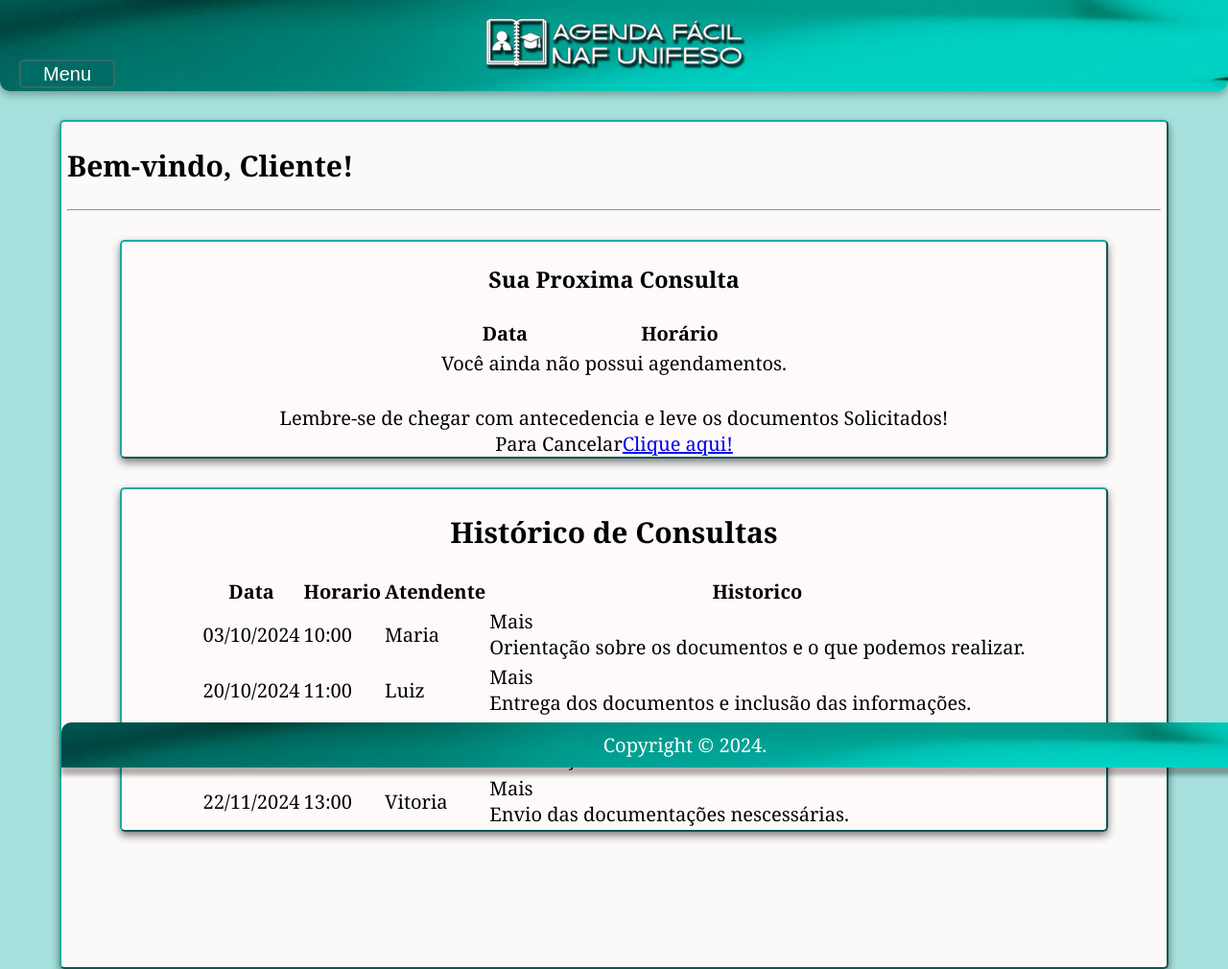
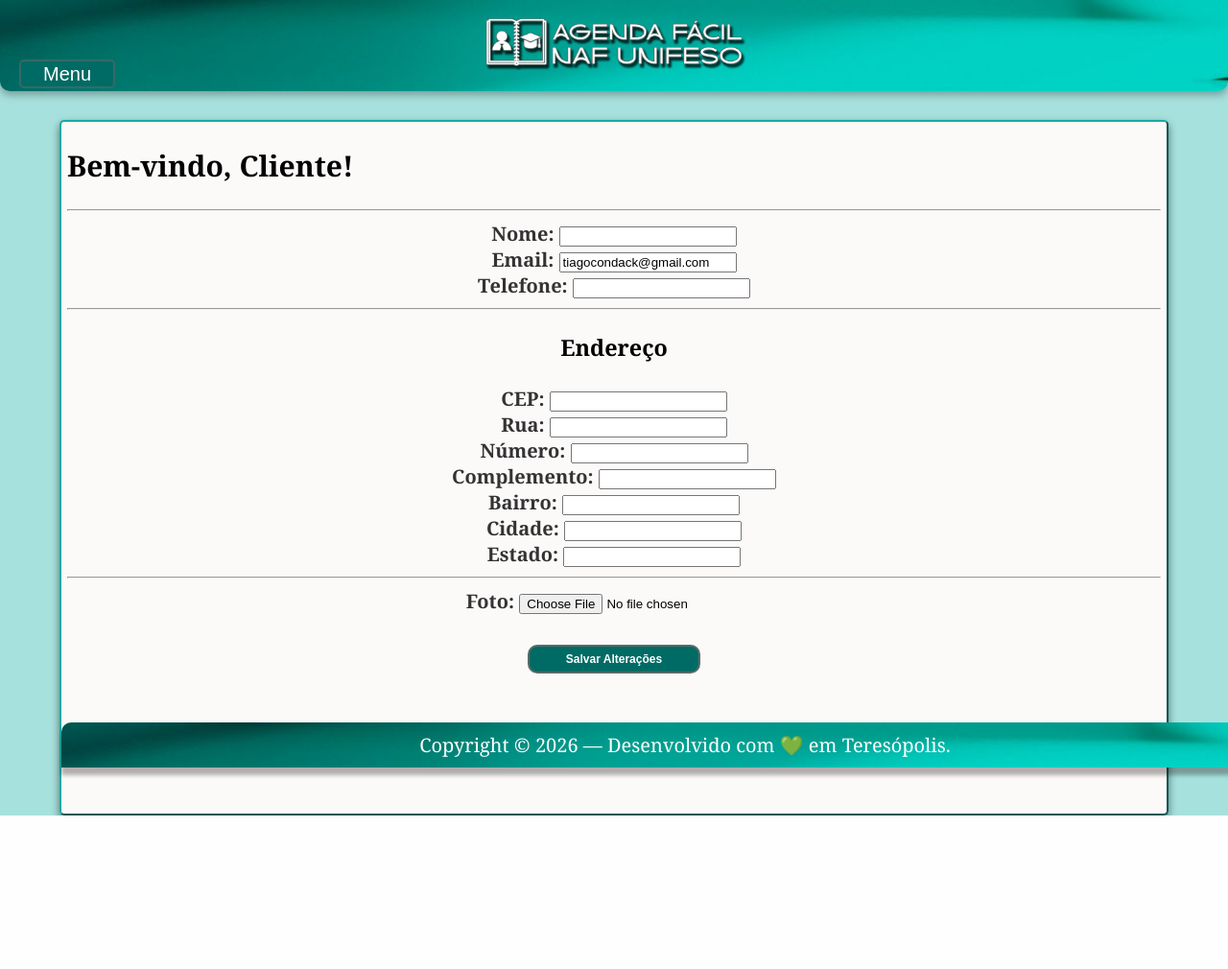
Before and after one commit to tcondack/agendafacil, a Django app: page /login/perfil_cliente/ in a window 1280 px wide. Shown: the whole page at 96% size. After the commit the page ends 850 px from the top, so only its background shows below. Run offline with Django 4.2, Linux system fonts and the light colour scheme; a user stored in the database is signed in.

Commit message:
update perfil_cliente.html

```diff
--- a/agendafacil/agendafacil/login_agendafacil/forms.py
+++ b/agendafacil/agendafacil/login_agendafacil/forms.py
@@ -2,6 +2,7 @@ from django import forms
 from .models import Usuario
 from django.contrib.auth.forms import UserCreationForm
 
+## criação de usuário
 class UsuarioForm(UserCreationForm):
     class Meta:
         model = Usuario
@@ -26,3 +27,21 @@ class UsuarioForm(UserCreationForm):
         if commit:
             user.save()
         return user
+
+## Edição perfil cliente
+class UsuarioUpdateForm(forms.ModelForm):
+    class Meta:
+        model = Usuario
+        fields = [
+            'first_name',
+            'email',
+            'telefone',
+            'foto_perfil',
+            'cep',
+            'logradouro',
+            'numero',
+            'complemento',
+            'bairro',
+            'cidade',
+            'estado',
+        ]
--- a/agendafacil/agendafacil/login_agendafacil/models.py
+++ b/agendafacil/agendafacil/login_agendafacil/models.py
@@ -27,14 +27,23 @@ class Usuario(AbstractUser):
         blank=True,
         null=True
     )
+
     foto_perfil = models.ImageField(
         upload_to='usuarios/',
         blank=True,
         null=True
     )
+    cep = models.CharField(max_length=9, blank=True, null=True)
+    logradouro = models.CharField(max_length=255, blank=True, null=True)
+    numero = models.CharField(max_length=10, blank=True, null=True)
+    complemento = models.CharField(max_length=255, blank=True, null=True)
+    bairro = models.CharField(max_length=255, blank=True, null=True)
+    cidade = models.CharField(max_length=255, blank=True, null=True)
+    estado = models.CharField(max_length=40, blank=True, null=True)
+    pais = models.CharField(max_length=255, blank=True, null=True)
+
     def __str__(self):
         return self.username
-
 
 class agendamento(models.Model):
     cliente = models.ForeignKey(
@@ -48,3 +57,24 @@ class agendamento(models.Model):
 
     def __str__(self):
         return f'{self.data} - {self.horario}'
+
+    STATUS_CHOICES = (
+        ('AGENDADO', 'Agendado'),
+        ('CANCELADO', 'Cancelado'),
+        ('CONFIRMADO', 'Confirmado'),
+        ('ATENDIDO', 'Atendido'),
+       )
+    cliente = models.ForeignKey('Usuario', on_delete=models.CASCADE)
+    data = models.DateField()
+    horario = models.TimeField()
+
+    status = models.CharField(
+        max_length=15,
+        choices=STATUS_CHOICES,
+        default='AGENDADO',
+    )
+    criado_em = models.DateTimeField(auto_now_add=True)
+
+
+    def __str__(self):
+     return f"{self.cliente} - {self.data} {self.horario}"
--- /dev/null
+++ b/agendafacil/agendafacil/login_agendafacil/static/login_agendafacil/js/index.js
@@ -0,0 +1,97 @@
+function toggleMenu() {
+    const menu = document.getElementById('menu');
+    if (menu.style.display === 'block') {
+        menu.style.display = 'none';
+    } else {
+        menu.style.display = 'block';
+    }
+}
+function toggleMenu() {
+    const menu = document.getElementById('menu');
+    if (menu.style.display === 'block') {
+        menu.style.display = 'none';
+    } else {
+        menu.style.display = 'block';
+    }
+}
+
+function validarSenha() {
+    let Senha = document.getElementById('Senha');
+    let SenhaC = document.getElementById('SenhaC');
+
+    if (Senha.value != SenhaC.value) {
+        SenhaC.setCustomValidity("Senhas diferentes!");
+        SenhaC.reportValidity();
+        return false;
+      } else {
+        SenhaC.setCustomValidity("");
+        return true;
+      }
+  }
+
+
+document.addEventListener("DOMContentLoaded", function () {
+
+    const cepInput = document.getElementById("id_cep");
+    const form = document.querySelector("form");
+
+    if (!cepInput || !form) return;
+
+    // 🚫 NUNCA deixa ENTER enviar o form enquanto estiver no CEP
+    cepInput.addEventListener("keydown", function (e) {
+        if (e.key === "Enter") {
+            e.preventDefault();
+            buscarCEP();
+        }
+    });
+
+    // 🔎 Busca automaticamente quando completar 8 números
+    cepInput.addEventListener("input", function () {
+
+        let cep = cepInput.value.replace(/\D/g, '');
+
+        if (cep.length === 8) {
+            buscarCEP();
+        }
+    });
+
+    // 🚫 Segurança extra — impede submit acidental
+    form.addEventListener("submit", function (e) {
+
+        const logradouro = document.getElementById("id_logradouro").value;
+
+        // se digitou CEP mas não buscou ainda
+        if (cepInput.value && !logradouro) {
+            e.preventDefault();
+            buscarCEP();
+            alert("Aguarde o preenchimento do endereço antes de salvar.");
+        }
+    });
+
+});
+
+
+function buscarCEP() {
+
+    const cep = document.getElementById("id_cep").value.replace(/\D/g, '');
+
+    if (cep.length !== 8) return;
+
+    fetch(`https://viacep.com.br/ws/${cep}/json/`)
+        .then(response => response.json())
+        .then(data => {
+
+            if (data.erro) {
+                alert("CEP não encontrado");
+                return;
+            }
+
+            document.getElementById("id_logradouro").value = data.logradouro;
+            document.getElementById("id_bairro").value = data.bairro;
+            document.getElementById("id_cidade").value = data.localidade;
+            document.getElementById("id_estado").value = data.uf;
+
+            document.getElementById("id_numero").focus();
+        })
+        .catch(() => alert("Erro ao buscar CEP"));
+}
--- a/agendafacil/agendafacil/login_agendafacil/templates/login_agendafacil/perfil_cliente.html
+++ b/agendafacil/agendafacil/login_agendafacil/templates/login_agendafacil/perfil_cliente.html
@@ -7,9 +7,7 @@
     <title>Agenda Fácil NAF</title>
     <link rel="icon" type="image/ico" href="{% static 'imagens/ICON003.ico' %}">
     <link rel="stylesheet" href="{% static 'css/style.css' %}">
-    <script src="{% static 'js/index.js' %}"></script>
 </head>
-<body>
 <body>
     <div class="site-header">
         <img src="{% static 'imagens/logo001.png' %}" width=320px>
@@ -28,57 +26,70 @@
                 <div class="divbtn">
             <p><strong><h2>Bem-vindo, Cliente! </h2></strong></p>
                 <hr><center>
-                <div class="container">
-                <div id="passar_mouse"><h3>Sua Proxima Consulta</h3>
-                    <div id="mostrar">
-                     <table>
-    <tr>
-        <th>Data</th>
-        <th>Horário</th>
-    </tr>
+ <form method="POST" enctype="multipart/form-data">
+            {% csrf_token %}
 
-    {% for agendamento in agendamentos %}
-    <tr>
-        <td>{{ agendamento.data }}</td>
-        <td>{{ agendamento.horario }}</td>
-    </tr>
-    {% empty %}
-    <tr>
-        <td colspan="2">Você ainda não possui agendamentos.</td>
-    </tr>
-    {% endfor %}
-</table>
+            <label>Nome:</label>
+            {{ form.first_name }}
+            <br>
 
-                        <br>Lembre-se de chegar com antecedencia e leve os documentos Solicitados!<br>
-                         Para Cancelar<a href="Cancelar Agendamento.html">Clique aqui!</a></div>
-            </div>
-                </div>
-                <div class="container">
-                    <p><h2>Histórico de Consultas</h2></p>
-                    <table>
-                        <tr class="topo">
-                            <th>Data</th><th>Horario</th><th>Atendente</th><th>Historico</th>
-                        </tr>
-                        <tr class="linha A">
-                           <td>03/10/2024</td> <td>10:00</td><td>Maria</td><td><div id="passar_mouse">Mais<div id="mostrar">Orientação sobre os documentos e o que podemos realizar.</div></td>
-                        </tr>
-                        <tr class="linha B">
-                            <td>20/10/2024</td> <td>11:00</td><td>Luiz</td><td><div id="passar_mouse">Mais<div id="mostrar">Entrega dos documentos e inclusão das informações.</div></td>
-                         </tr>
-                         <tr class="linha A">
-                            <td>05/11/2024</td> <td>12:00</td><td>Vitor</td><td><div id="passar_mouse">Mais<div id="mostrar">Atualização de dados da Receita.</div></td>
-                         </tr>
-                         <tr class="linha B">
-                            <td>22/11/2024</td> <td>13:00</td><td>Vitoria</td><td><div id="passar_mouse">Mais<div id="mostrar">Envio das documentações nescessárias.</div></td>
-                         </tr>
-                    </table></div>
+            <label>Email:</label>
+            {{ form.email }}
+            <br>
+
+            <label>Telefone:</label>
+            {{ form.telefone }}
+            <br>
+
+            <hr>
+
+            <h3>Endereço</h3>
+
+            <label>CEP:</label>
+            {{ form.cep }}
+            <br>
+
+            <label>Rua:</label>
+            {{ form.logradouro }}
+            <br>
+
+            <label>Número:</label>
+            {{ form.numero }}
+            <br>
+
+            <label>Complemento:</label>
+            {{ form.complemento }}
+            <br>
+
+            <label>Bairro:</label>
+            {{ form.bairro }}
+            <br>
+
+            <label>Cidade:</label>
+            {{ form.cidade }}
+            <br>
+
+            <label>Estado:</label>
+            {{ form.estado }}
+            <br>
+
+            <hr>
+
+            <label>Foto:</label>
+            {{ form.foto_perfil }}
+            <br><br>
+
+            <button class="btn" type="submit">Salvar Alterações</button>
+        </form>
 <br>
             </center>
         </div>
         <br><br>
         <br><br>
         <div class="site-footer">
-            Copyright © 2024.
-        </div>
+Copyright © 2026 — Desenvolvido com 💚 em Teresópolis.
+
+</div>
+<script src="{% static 'login_agendafacil/js/index.js' %}"></script>
 </body>
 </html>
--- a/agendafacil/agendafacil/login_agendafacil/views.py
+++ b/agendafacil/agendafacil/login_agendafacil/views.py
@@ -1,8 +1,7 @@
 from django.contrib.auth.decorators import login_required
 from django.shortcuts import redirect, render
-from .forms import UsuarioForm
+from .forms import UsuarioForm, UsuarioUpdateForm
 from .models import Usuario, agendamento
-
 
 def index_login(request):
     return render(request, 'login_agendafacil/index_login.html')
@@ -82,21 +81,37 @@ def painel_cliente(request):
     if request.user.tipo_usuario != 'CLIENTE':
         return redirect('redirect_pos_login')
     return render(request, 'login_agendafacil/painel_cliente.html')
+
+
 @login_required
 def perfil_cliente(request):
     if request.user.tipo_usuario != 'CLIENTE':
         return redirect('redirect_pos_login')
-    return render(request, 'login_agendafacil/perfil_cliente.html')
+    if request.method == 'POST':
+        form = UsuarioUpdateForm(request.POST, request.FILES, instance=request.user)
+        if form.is_valid():
+            form.save()
+            return redirect('perfil_cliente')
+    else:
+        form = UsuarioUpdateForm(instance=request.user)
+
+    return render(request, 'login_agendafacil/perfil_cliente.html', {'form': form})
+
+
 @login_required
 def agendamento_cliente(request):
     if request.user.tipo_usuario != 'CLIENTE':
         return redirect('redirect_pos_login')
     return render(request, 'login_agendafacil/agendamento_cliente.html')
+
+
 @login_required
 def feedback_cliente(request):
     if request.user.tipo_usuario != 'CLIENTE':
         return redirect('redirect_pos_login')
     return render(request, 'login_agendafacil/feedback_cliente.html')
+
+
 @login_required
 def dados_cliente(request):
     if request.user.tipo_usuario != 'CLIENTE':
```
Also changed, not shown: agendafacil/agendafacil/login_agendafacil/static/js/index.js (deleted, +0 -30 lines), agendafacil/agendafacil/login_agendafacil/templates/login_agendafacil/painel_cliente.html (+20 -21 lines), agendafacil/agendafacil/db.sqlite3, agendafacil/agendafacil/login_agendafacil/migrations/0003_agendamento_status_alter_agendamento_cliente.py (added), agendafacil/agendafacil/login_agendafacil/migrations/0004_endereco.py (added), agendafacil/agendafacil/login_agendafacil/migrations/0005_delete_endereco_usuario_bairro_usuario_cep_and_more.py (added), agendafacil/agendafacil/login_agendafacil/migrations/0006_rename_rua_usuario_logradouro.py (added).
